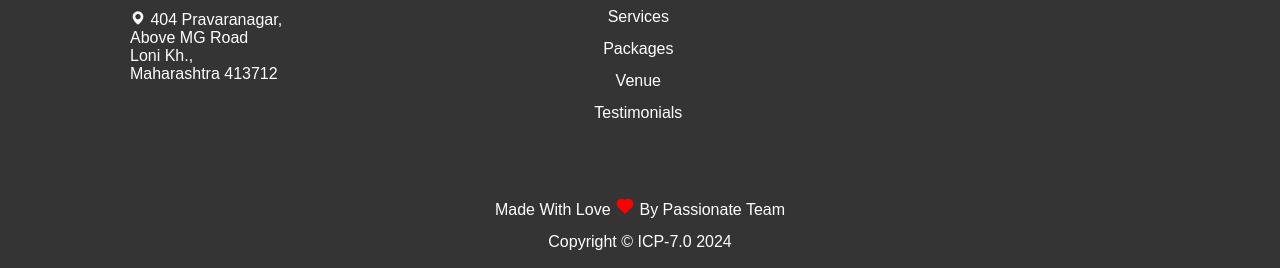
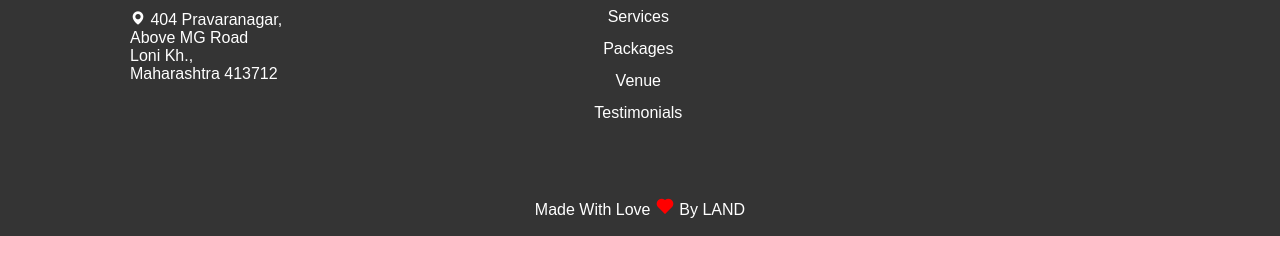
Before and after one commit to 97liki/SDC-project, a plain HTML site: page index.html in a window 1280 px wide. Shown: the part 4414-4682 px from the top of the page. After the commit the page ends 4650 px from the top, so only its background shows below. Drawn offline with nearby package versions, Linux system fonts and the light colour scheme.

Commit message:
Update index.html

```diff
--- a/index.html
+++ b/index.html
@@ -264,8 +264,8 @@
         </div>
       </div>
       <div class="footer-bottom">
-        <p>Made With Love <i class="bx bxs-heart"></i> By Passionate Team</p>
-        <p>Copyright © ICP-7.0 2024</p>
+        <p>Made With Love <i class="bx bxs-heart"></i> By LAND</p>
+
       </div>
     </footer>
 
```
